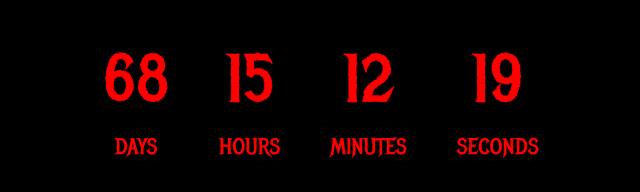
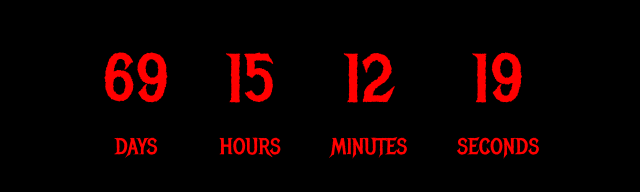
Before and after one commit to humhaiazadaar/MuharramCountdown, a plain HTML site: page index.html in a window 1280 px wide. Shown: the part 351-543 px from the top of the page, 119-759 px from the left. Drawn offline with nearby package versions, Linux system fonts and the light colour scheme.

Commit message:
Update index.html

```diff
--- a/index.html
+++ b/index.html
@@ -226,7 +226,7 @@ p{
       hour = minute * 60,
       day = hour * 24;
 
-let countDown = new Date('Aug 19, 2020 00:00:00').getTime(),
+let countDown = new Date('Aug 20, 2020 00:00:00').getTime(),
     x = setInterval(function() {
 
       let now = new Date().getTime(),
@@ -294,3 +294,5 @@ initializeClock('clockdiv', deadline);
 </script>-->
 
 <!--<script async src="https://platform-api.sharethis.com/js/sharethis.js#property=5ee08e3e63a3cd00121596ba&product=sticky-share-buttons"></script>-->
+
+<script id="mcjs">!function(c,h,i,m,p){m=c.createElement(h),p=c.getElementsByTagName(h)[0],m.async=1,m.src=i,p.parentNode.insertBefore(m,p)}(document,"script","https://chimpstatic.com/mcjs-connected/js/users/d0f900848ffbbcd09c55596e2/54bf6c4bb30df9dc79ff04da6.js");</script>
```
